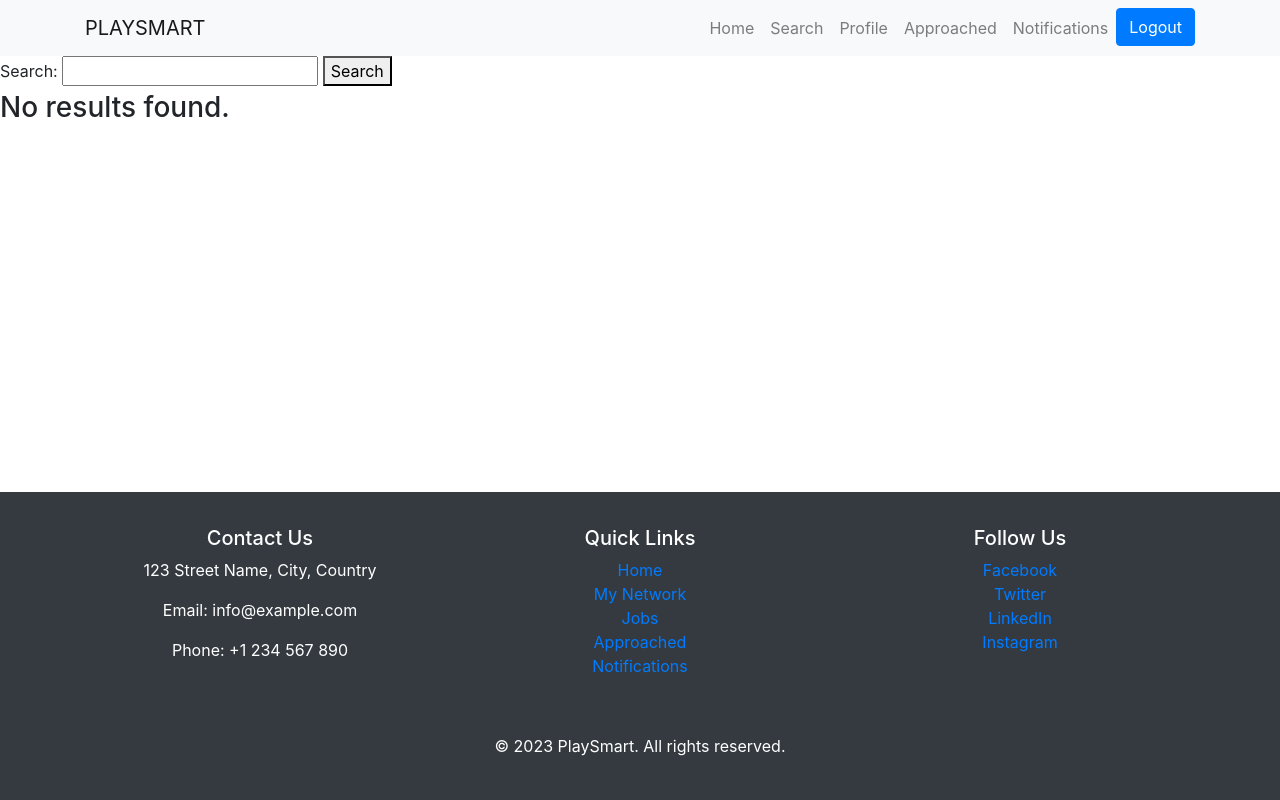
After one commit to teenybopper/Playsmart, a Django app: page /search/ in a window 1280 px wide. The commit adds this page. Run offline with Django 4.2, Linux system fonts and the light colour scheme; some libraries are stand-ins or nearby versions.

Commit message:
added search box

```diff
--- a/core/forms.py
+++ b/core/forms.py
@@ -14,3 +14,7 @@ class DetailForm(forms.ModelForm):
     class Meta:
         model = Info
         fields = '__all__'
+
+
+class UserSearchForm(forms.Form):
+    search_query = forms.CharField(label='Search', max_length=100)
--- a/core/views.py
+++ b/core/views.py
@@ -6,7 +6,7 @@ from django.contrib.auth.decorators import login_required
 from django.http import JsonResponse
 from .models import Post, UserProfile
 from detail.models import category, Info
-from .forms import PostForm, DetailForm
+from .forms import PostForm, DetailForm, UserSearchForm
 
 
 
@@ -33,7 +33,7 @@ def HomePage(request):
             new_post.user = request.user
             new_post.save()
             return redirect('home')
-
+    print(user_profile.user.id)
     context = {
         'posts': posts,
         'form': form,
@@ -110,3 +110,31 @@ def detailPage(request):
         'form' : form
     }
     return render (request,'details.html', context)
+
+
+def Search_View(request):
+    player_id = None
+    form = UserSearchForm()
+    results = []
+
+    if request.method == 'POST':
+        form = UserSearchForm(request.POST)
+        if form.is_valid():
+            player_id = form.cleaned_data.get('player_id', None)
+            try:
+                player_id = int(player_id)
+            except ValueError:
+                player_id = None
+
+    if player_id is not None:
+
+        results = User.objects.filter(username__icontains=player_id)
+
+    context = {
+        'form': form,
+        'player_id': player_id,
+        'results': results,
+        'pk':6
+    }
+
+    return render(request, 'search.html', context)
--- a/detail/views.py
+++ b/detail/views.py
@@ -36,6 +36,7 @@ def ProfileView(request, player_id):
         'profile' : profile,
         'pk' : player_id
     }
+
     print(context['pk'])
     return render(request, 'profile.html', context)
 
@@ -43,8 +44,6 @@ def ProfileView(request, player_id):
 def SponsorPage(request, pk):
     profile = Info.objects.get(id=pk)
 
-
-
     context = {
         'profile':profile,
         'pk' : pk
--- a/playsmart/urls.py
+++ b/playsmart/urls.py
@@ -29,5 +29,6 @@ urlpatterns = [
     path('logout/',views.LogoutPage,name='logout'),
     path('api-auth/', include('rest_framework.urls')),
     path('details/', views.detailPage, name = 'detailpage'),
-    path('profile/', include('detail.urls'))
+    path('profile/', include('detail.urls')),
+    path('search/', views.Search_View, name='user_search')
 ]+ static(settings.STATIC_URL, document_root=settings.STATIC_ROOT)+ static(settings.MEDIA_URL, document_root=settings.MEDIA_ROOT)
--- a/templates/home.html
+++ b/templates/home.html
@@ -73,7 +73,10 @@
                         <a class="nav-link" href="{% url 'home' %}">Home</a>
                     </li>
                     <li class="nav-item">
+                        <a class="nav-link" href="{% url 'user_search' %}">Search</a>
+                    <li class="nav-item">
                         <a class="nav-link" href="{% url 'detail:player_profile' player_id=pk %}">Profile</a>
+
                     </li>
                     <li class="nav-item">
                         <a class="nav-link" href="#">Approached</a>
@@ -219,7 +222,7 @@
 
     {% endblock %}
 
-    <footer class="bg-dark text-white mt-5 footer   ">
+    <footer class="bg-dark text-white mt-5 footer" style="position: fixed;">
         <div class="container py-4">
             <div class="row">
                 <div class="col-md-4">
@@ -260,3 +263,5 @@
     <script src="https://code.jquery.com/jquery-3.3.1.slim.min.js"></script>
     <script src="https://cdnjs.cloudflare.com/ajax/libs/popper.js/1.14.7/umd/popper.min.js"></script>
     <script src="https://stackpath.bootstrapcdn.com/bootstrap/4.3.1/js/bootstrap.min.js"></script>
+</body>
+</html>
--- /dev/null
+++ b/templates/search.html
@@ -0,0 +1,20 @@
+{% extends 'home.html' %}
+
+{% block content %}
+    <form method="get" action="{% url 'user_search' %}">
+        {{ form }}
+        <button type="submit">Search</button>
+    </form>
+
+    {% if results %}
+        <ul>
+            {% for user in results %}
+                <li>{{ user.username }}</li>
+            {% endfor %}
+        </ul>
+    {% else %}
+        <h3>No results found.</h3>
+    {% endif %}
+
+
+{% endblock %}
```
Also changed, not shown: templates/profile.html (+9 -8 lines), db.sqlite3.
